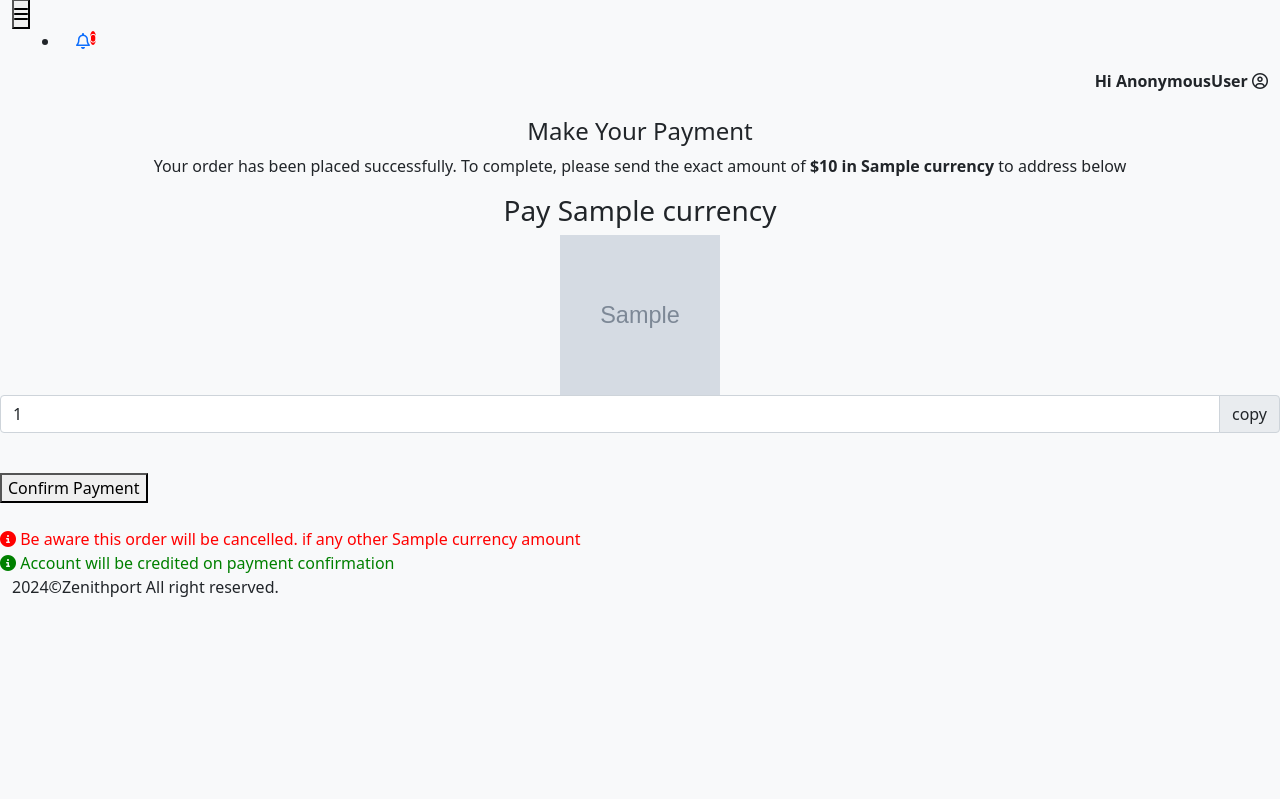
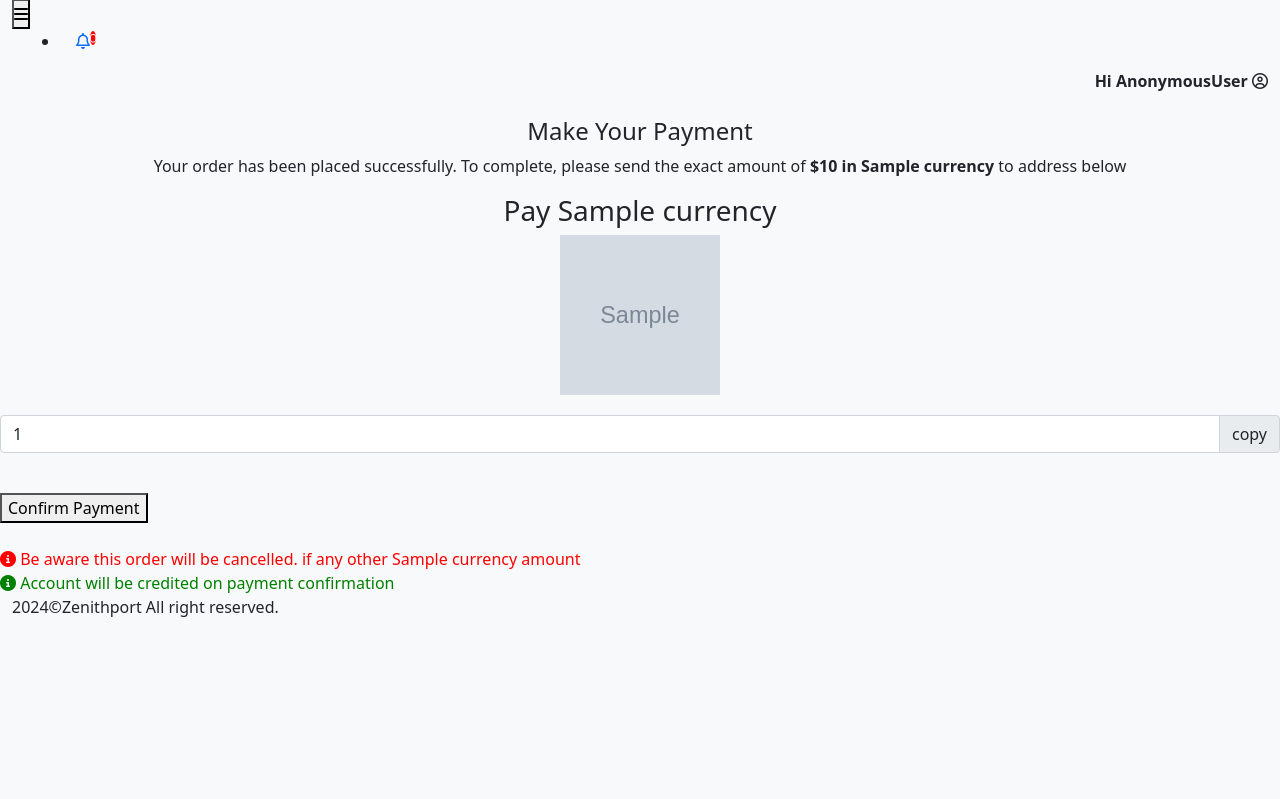
Before and after one commit to kwextech/backend, a Django app: template cryptocurrency/website/crypto/templates/crypto/confirmpayment.html in a window 1280 px wide. Shown: the part 515-1314 px from the top of the page. Run offline with Django 3.2, Linux system fonts and the light colour scheme; tables that the repository leaves empty hold one stand-in row (values such as "Sample post"); the template is opened without the code that fills it: values that come from a table or form of the project are taken from there, most other values are stand-ins (such as "Sample title", 1, 10 or a date in 2020); grey boxes marked "Sample" are stand-in pictures; data that the repository does not hold is empty; parts of the project's set-up code (start-up, migrations or seed data) failed here and were passed over; some libraries are stand-ins or nearby versions.

Commit message:
Final Upload

```diff
--- a/cryptocurrency/website/crypto/templates/crypto/confirmpayment.html
+++ b/cryptocurrency/website/crypto/templates/crypto/confirmpayment.html
@@ -25,7 +25,7 @@
             <img src="{{type.image.url}}" style="margin-left: auto; margin-right: auto; display: block; height: 20vh; width: 20vh;" alt="error loading Qrcode">
             <!--<center><h3>1{{currency}}~${{type.rate}}</h3></center>-->
         </div>
-        <div class="input-group mb-3">
+        <div class="input-group mb-3"  style="padding-top: 20px;">
             <input type="text" class="form-control" id="address" value="{{type.wallet_id}}">
             <span class="input-group-text" id="wallet">copy</span>
         </div>
```
